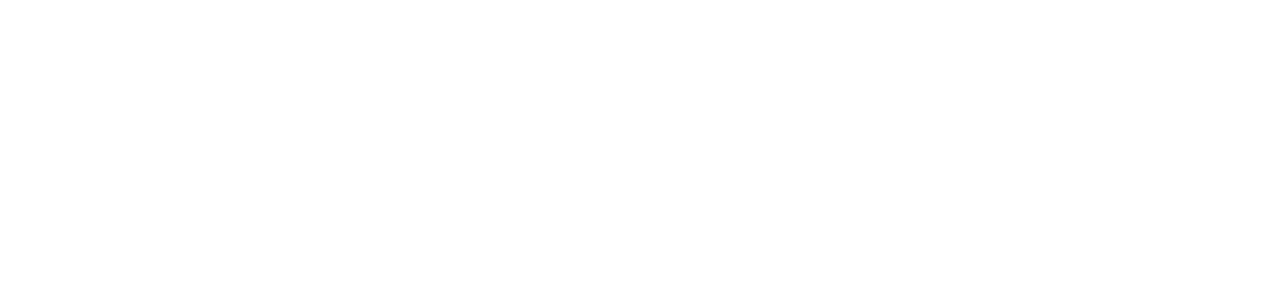
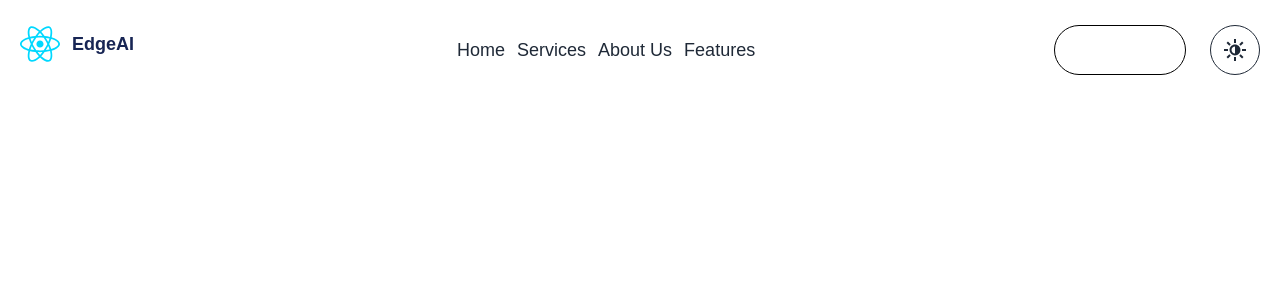
Before and after one commit to arfery98/LandingPage, a React (Vite) app: page / in a window 1280 px wide. Shown: the top 300 px of the page. Built offline with nearby package versions, Linux system fonts and the light colour scheme.

Commit message:
Layout Navbar + dark

```diff
--- a/package.json
+++ b/package.json
@@ -11,7 +11,8 @@
   },
   "dependencies": {
     "react": "^19.1.0",
-    "react-dom": "^19.1.0"
+    "react-dom": "^19.1.0",
+    "zustand": "^5.0.5"
   },
   "devDependencies": {
     "@eslint/js": "^9.25.0",
--- a/src/App.tsx
+++ b/src/App.tsx
@@ -1,8 +1,11 @@
 import { Layout } from "./components/Layout.tsx";
+import { Hero } from "./components/sections/Hero.tsx";
 
 function App() {
   return (
-    <Layout title="EdgeAi"></Layout>
+    <Layout title="EdgeAi">
+      <Hero />
+    </Layout>
   )
 }
 
--- a/src/components/elements/Navbar.tsx
+++ b/src/components/elements/Navbar.tsx
@@ -1,5 +1,49 @@
+import { Container } from "../shared/Container";
+import logo from "../../assets/react.svg";
+import { NavItem } from "../shared/NavItem";
+import { BtnLink } from "../shared/BtnLink";
+
+const navItem = [
+    { href: "#", text: "Home" },
+    { href: "#services", text: "Services" },
+    { href: "#about-us", text: "About Us" },
+    { href: "#features", text: "Features" },
+]
+
+
+
 export const Navbar = () => {
     return (
-    <></>
-    )
-}
+        <header className="absolute inset-x-0 top-0 z-50 py-6">
+            <Container>
+                <nav className='flex justify-between gap-6 w-full relative'>
+                    {/* logo */}
+                    <div className="min-w-max inline relative">
+                        <a href="/" className="relative flex items-center gap-3">
+                            <img src={logo} alt="EdgeAI Logo" className="w-10 h-10" />
+                            <div className="inline-flex text-lg font-semibold text-heading-1">EdgeAI</div>
+                        </a>
+                    </div>
+
+                    <div className="flex flex-col lg:flex-row w-full lg:justify-between lg:items-center absolute top-full left-0 lg:static lg:top-0 bg-body lg:bg-transparent border-x border-x-box-border lg:border-x-0 lg:h-auto h-0 overflow-hidden">
+                        <ul className="border-t border-box lg:border-t-0 px-6 lg:px-0 pt-6 lg:pt-0 flex flex-col lg:flex-row gap-y-4 gap-x-3 text-lg text-heading-2 w-full lg:justify-center lg:items-center">
+                            {navItem.map((item, key) => (
+                                <NavItem href={item.href} text={item.text} key={key} />
+                            ))}
+                        </ul>
+                        <div className="lg:min-w-max flex items-center sm:w-max w-full pb-6 lg:pb-0 border-b border-box-border lg:border-0 px-6 lg:px-0">
+                            <BtnLink text="Get Started" href="#cta" className="" />
+                        </div>
+                    </div>
+
+                    <div className="min-w-max flex items-center gap-x-3">
+                        <button className="outline-hidden flex relative text-heading-2 rounded-full p-2 lg:p-3 border border-box-border cursor-pointer">
+                            <svg className="w-6 h-6" xmlns="http://www.w3.org/2000/svg" width="512" height="512" viewBox="0 0 512 512"><path fill="currentColor" fill-rule="evenodd" d="M277.333 405.333v85.333h-42.667v-85.333zm99.346-58.824l60.34 60.34l-30.17 30.17l-60.34-60.34zm-241.359 0l30.17 30.17l-60.34 60.34l-30.17-30.17zM256 139.353c64.422 0 116.647 52.224 116.647 116.647c0 64.422-52.225 116.647-116.647 116.647A116.427 116.427 0 0 1 139.352 256c0-64.423 52.225-116.647 116.648-116.647m0 42.666c-40.859 0-73.981 33.123-73.981 74.062a73.76 73.76 0 0 0 21.603 52.296c13.867 13.867 32.685 21.64 52.378 21.603zm234.666 52.647v42.667h-85.333v-42.667zm-384 0v42.667H21.333v-42.667zM105.15 74.98l60.34 60.34l-30.17 30.17l-60.34-60.34zm301.7 0l30.169 30.17l-60.34 60.34l-30.17-30.17zM277.332 21.333v85.333h-42.667V21.333z"/></svg>
+                        </button>
+
+                    </div>
+                </nav>
+            </Container>
+        </header>
+    );
+};
--- a/src/components/sections/Hero.tsx
+++ b/src/components/sections/Hero.tsx
@@ -0,0 +1,5 @@
+export const Hero = () => {
+    return (
+        <section></section>
+    )
+}
--- /dev/null
+++ b/src/components/shared/BtnLink.tsx
@@ -0,0 +1,13 @@
+interface BtnLinkProps {
+    href: string
+    text: string
+    className?: string
+}
+
+export const BtnLink = ({ href, text, className = "" }: BtnLinkProps) => {
+    return (
+        <a href={href} className={`px-6 py-3 rounded-full relative overflow-hidden outline-none border dark:bg-violet-600 cursor-pointer  ${className}`}>
+            <span className="relative z-10 text-white">{text}</span>
+        </a>
+    )
+}
--- /dev/null
+++ b/src/components/shared/Container.tsx
@@ -0,0 +1,10 @@
+interface ContainerProps {
+    children: React.ReactNode;
+    className?: string
+}
+
+export const Container = ({ children, className = "" }: ContainerProps) => {
+    return (
+        <div className={`mx-auto max-w-7xl w-full px-5 sm:px-7 md:px-8 lg:px-5 ${className}`}>{children}</div>
+    )
+}
--- /dev/null
+++ b/src/components/shared/NavItem.tsx
@@ -0,0 +1,10 @@
+interface NavItemProps {
+    href: string;
+    text: string;
+}
+
+export const NavItem = ({ href, text }: NavItemProps) => {
+    return (
+        <a href={href} className="duration-300 hover:text-primary font-medium py-3">{text}</a>
+    )
+}
```
Also changed, not shown: 1 other file (tests, documents, lock files or other folders).
